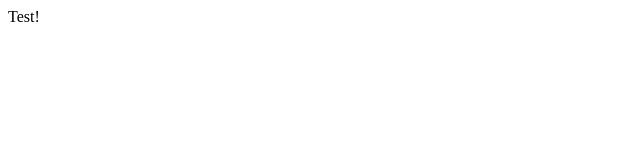
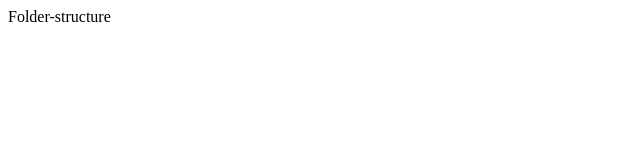
Before and after one commit to DSM-PICK/pick-client, a React app: page / in a window 1280 px wide. Shown: the top 160 px of the page, without its empty margins (0-640 px from the left). Built offline with nearby package versions, Linux system fonts and the light colour scheme.

Commit message:
[CREATE] Folder-structure

```diff
--- /dev/null
+++ b/src/component/App.js
@@ -0,0 +1,7 @@
+import React from "react";
+
+const App = () => {
+  return <div>Folder-structure</div>;
+};
+
+export default App;
--- a/src/index.js
+++ b/src/index.js
@@ -1,4 +1,5 @@
 import React from "react";
 import ReactDOM from "react-dom";
+import App from "./component/App";
 
-ReactDOM.render(<div>Test!</div>, document.getElementById("root"));
+ReactDOM.render(<App />, document.getElementById("root"));
```
Also changed, not shown: src/asset/index.js (added), src/lib/index.js (added), src/module/action/index.js (added), src/module/reducer/index.js (added), src/module/saga/index.js (added), src/module/store/index.js (added).
